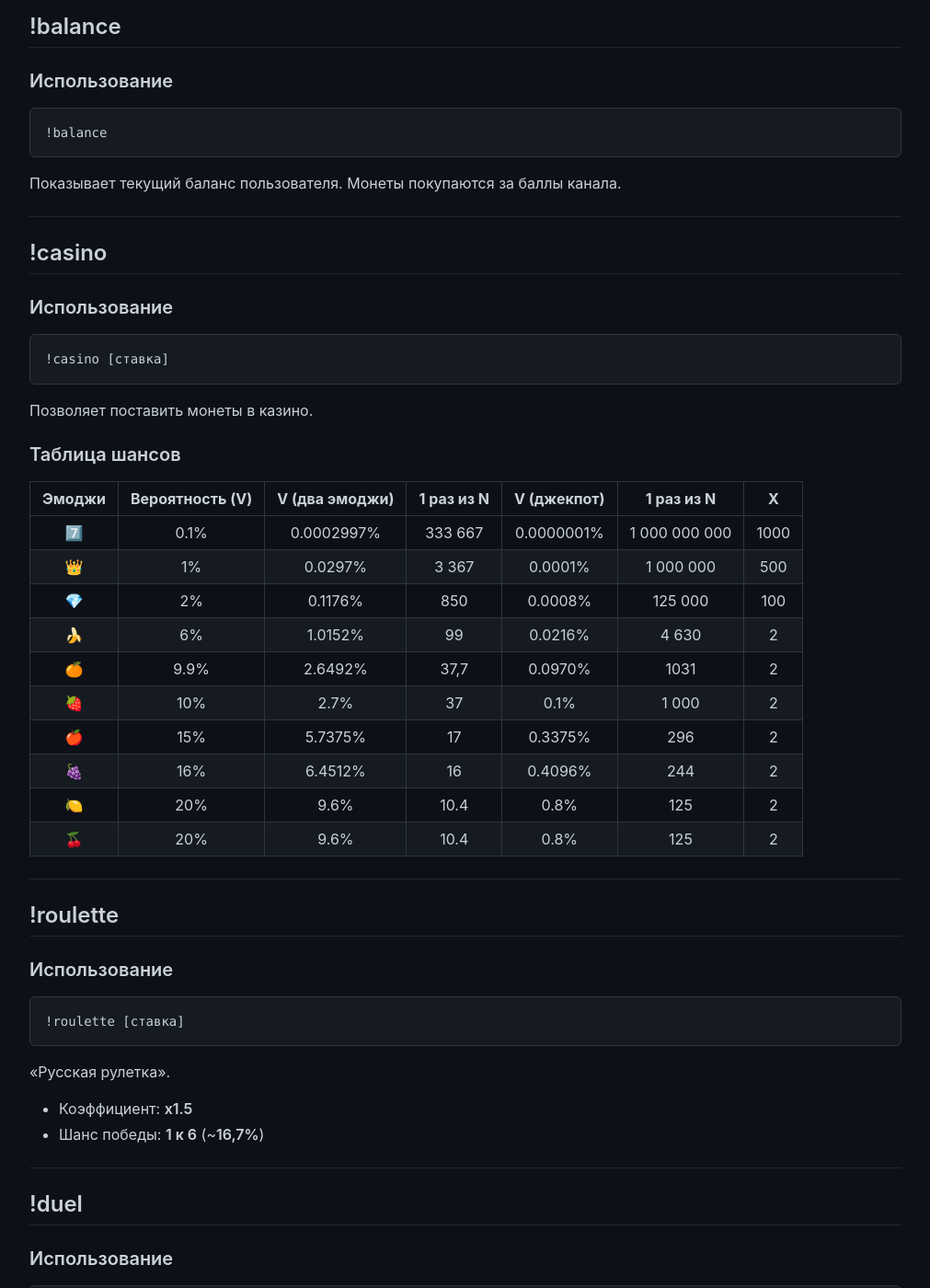
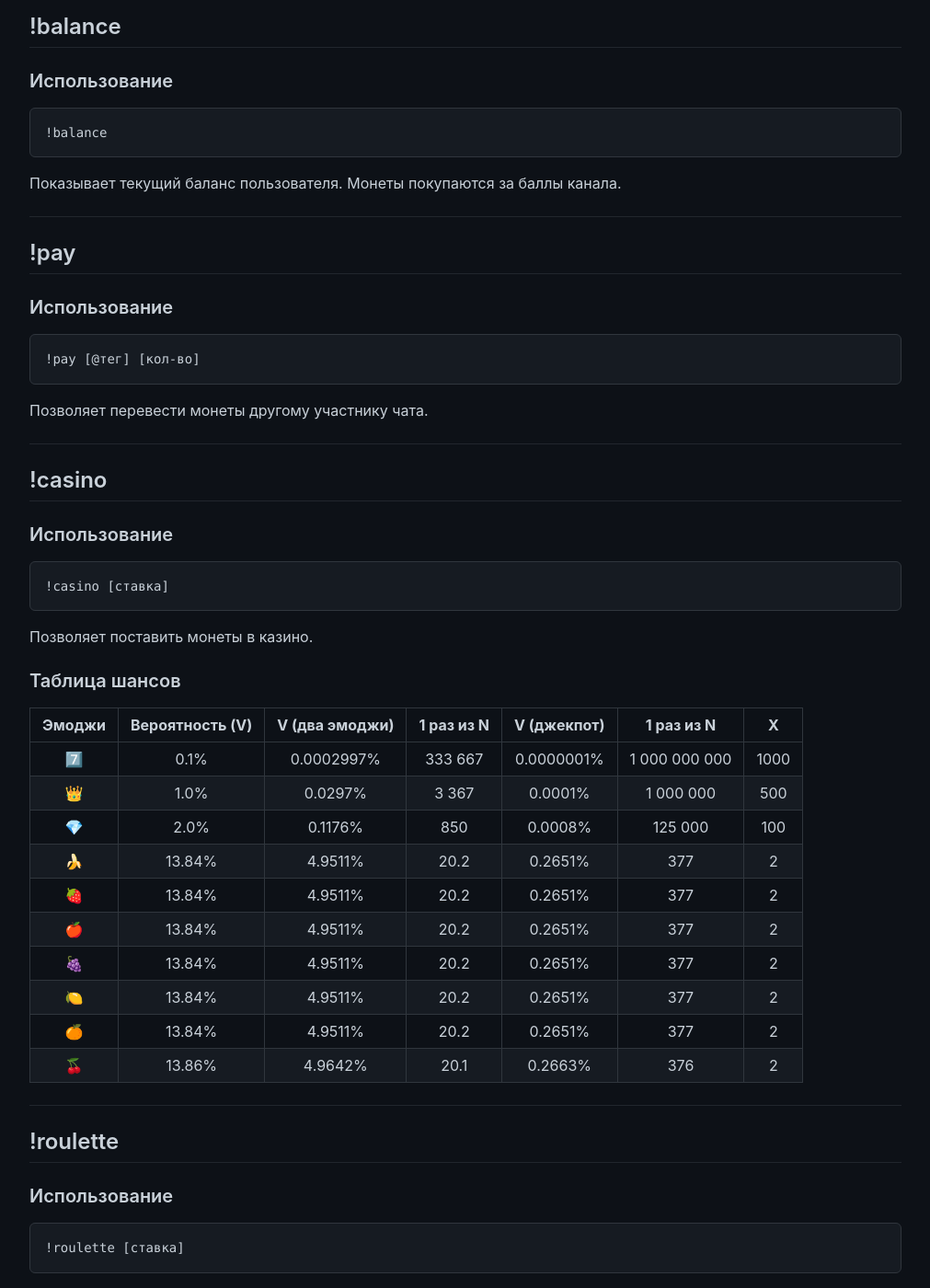
Before and after one commit to FeeFort/FeeFort.github.io, a Jekyll site: the page built from index.md, in a window 1280 px wide and 1400 px high, scrolled down 586 px. Shown: the whole window at 92% size, without its empty margins (134-1145 px from the left). Built offline with Jekyll 4.4.1, drawn with Linux system fonts in a browser that asks for light colours.

Commit message:
Update index.md

````diff
--- a/index.md
+++ b/index.md
@@ -40,6 +40,18 @@ title: Команды бота
 
 ---
 
+## !pay
+
+### Использование
+
+```
+!pay [@тег] [кол-во]
+```
+
+Позволяет перевести монеты другому участнику чата.
+
+---
+
 ## !casino
 
 ### Использование
@@ -55,15 +67,15 @@ title: Команды бота
 | Эмоджи | Вероятность (V) | V (два эмоджи) | 1 раз из N | V (джекпот) | 1 раз из N | X |
 |:------:|:---------------:|:--------------:|:----------:|:-----------:|:----------:|:-:|
 | 7️⃣ | 0.1% | 0.0002997% | 333 667 | 0.0000001% | 1 000 000 000 | 1000 |
-| 👑 | 1% | 0.0297% | 3 367 | 0.0001% | 1 000 000 | 500 |
-| 💎 | 2% | 0.1176% | 850 | 0.0008% | 125 000 | 100 |
-| 🍌 | 6% | 1.0152% | 99 | 0.0216% | 4 630 | 2 |
-| 🍊 | 9.9% | 2.6492% | 37,7 | 0.0970% | 1031 | 2 |
-| 🍓 | 10% | 2.7% | 37 | 0.1% | 1 000 | 2 |
-| 🍎 | 15% | 5.7375% | 17 | 0.3375% | 296 | 2 |
-| 🍇 | 16% | 6.4512% | 16 | 0.4096% | 244 | 2 |
-| 🍋 | 20% | 9.6% | 10.4 | 0.8% | 125 | 2 |
-| 🍒 | 20% | 9.6% | 10.4 | 0.8% | 125 | 2 |
+| 👑 | 1.0% | 0.0297% | 3 367 | 0.0001% | 1 000 000 | 500 |
+| 💎 | 2.0% | 0.1176% | 850 | 0.0008% | 125 000 | 100 |
+| 🍌 | 13.84% | 4.9511% | 20.2 | 0.2651% | 377 | 2 |
+| 🍓 | 13.84% | 4.9511% | 20.2 | 0.2651% | 377 | 2 |
+| 🍎 | 13.84% | 4.9511% | 20.2 | 0.2651% | 377 | 2 |
+| 🍇 | 13.84% | 4.9511% | 20.2 | 0.2651% | 377 | 2 |
+| 🍋 | 13.84% | 4.9511% | 20.2 | 0.2651% | 377 | 2 |
+| 🍊 | 13.84% | 4.9511% | 20.2 | 0.2651% | 377 | 2 |
+| 🍒 | 13.86% | 4.9642% | 20.1 | 0.2663% | 376 | 2 |
 
 ---
 
````
